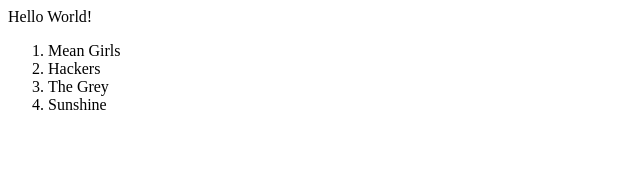
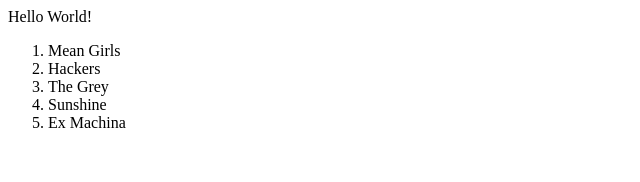
Before and after one commit to thekhaidev/movie-list, a React app: page / in a window 1280 px wide. Shown: the top 182 px of the page, without its empty margins (0-640 px from the left). Built offline with nearby package versions, Linux system fonts and the light colour scheme; the HTML template or start-up script is replaced by a standard one.

Commit message:
MVP Level 0 Complete

```diff
--- /dev/null
+++ b/client/src/components/ListEntry.jsx
@@ -0,0 +1,18 @@
+import React from 'react'
+
+class ListEntry extends React.Component {
+  constructor(props) {
+    super(props)
+  }
+
+  render() {
+    return (
+      <li>
+        {console.log(this.props.movie)}
+        {this.props.movie.title}
+      </li>
+    )
+  }
+}
+
+export default ListEntry
--- a/client/src/components/MovieList.jsx
+++ b/client/src/components/MovieList.jsx
@@ -1,20 +1,15 @@
 import React from 'react'
+import ListEntry from './ListEntry.jsx'
 
 const MovieList = (props) => (
-  <div>{console.log(props.movies)}
-  <ol>
-    <li>
-      {props.movies[0].title}
-    </li>
-    <li>
-      {props.movies[1].title}
-    </li>
-    <li>
-      {props.movies[2].title}
-    </li>
-    <li>
-      {props.movies[3].title}
-    </li>
+  <div>
+    {/* {console.log(props.movies)} */}
+    <ol>
+      {props.movies.map(movie => {
+        return (
+          <ListEntry key = {Math.random()} movie = {movie}/>
+        )
+      })}
     </ol>
   </div>
 )
```
Also changed, not shown: 1 other file (tests, documents, lock files or other folders).
